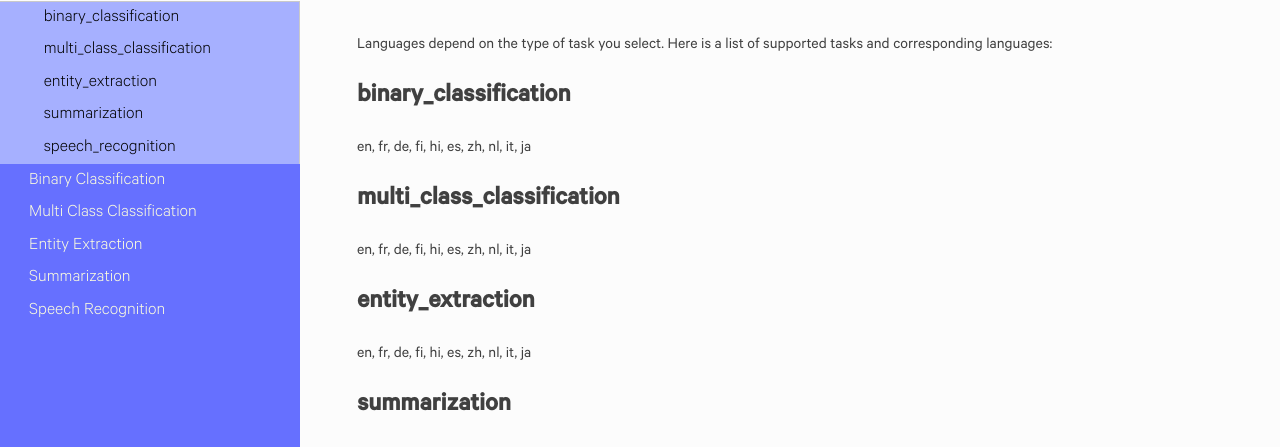
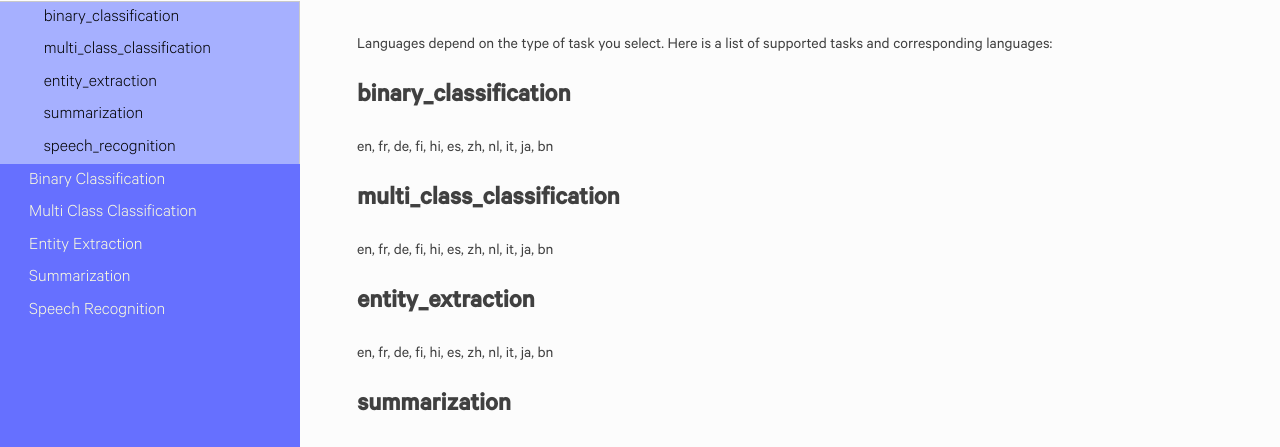
Before and after one commit to huggingface/autotrain-advanced, a Sphinx documentation site: the page built from docs/supported_languages.rst, in a window 1280 px wide and 1052 px high. Shown: the part 211-658 px from the top of the window. Built offline with Sphinx 7.4.7 and the Read the Docs theme 2.0.0, drawn with Linux system fonts in a browser that asks for light colours.

```diff
--- a/docs/supported_languages.rst
+++ b/docs/supported_languages.rst
@@ -6,17 +6,17 @@ Languages depend on the type of task you select. Here is a list of supported tas
 binary_classification
 ----------------------------------------------------------------------------------------------------
 
-en, fr, de, fi, hi, es, zh, nl, it, ja
+en, fr, de, fi, hi, es, zh, nl, it, ja, bn
 
 multi_class_classification
 ----------------------------------------------------------------------------------------------------
 
-en, fr, de, fi, hi, es, zh, nl, it, ja
+en, fr, de, fi, hi, es, zh, nl, it, ja, bn
 
 entity_extraction
 ----------------------------------------------------------------------------------------------------
 
-en, fr, de, fi, hi, es, zh, nl, it, ja
+en, fr, de, fi, hi, es, zh, nl, it, ja, bn
 
 summarization
 ----------------------------------------------------------------------------------------------------
```
